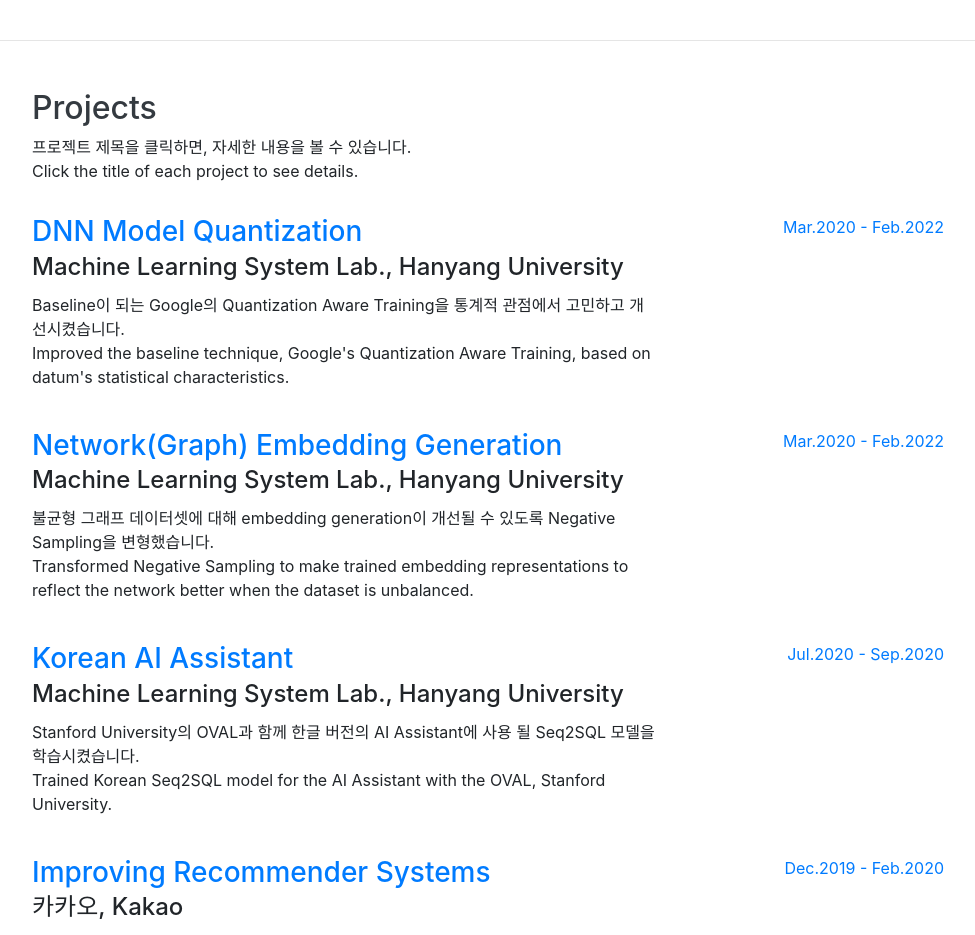
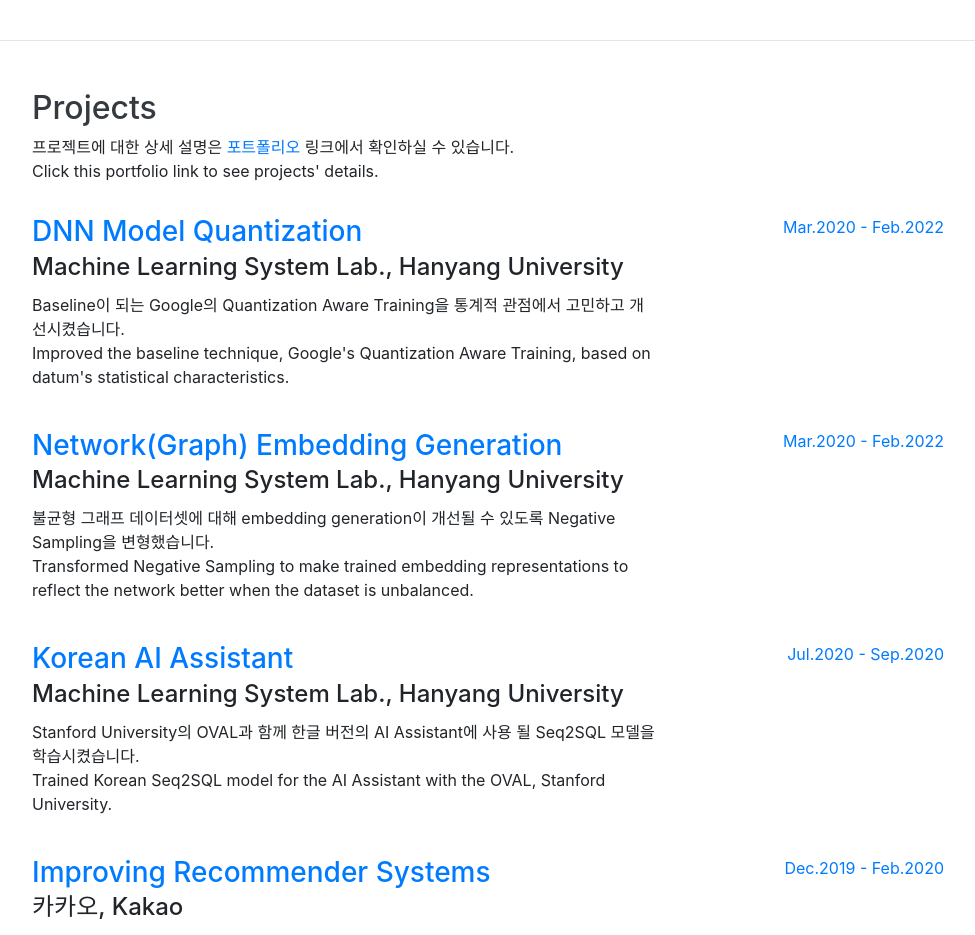
Before and after one commit to jarvis08/jarvis08.github.io, a website with bundled scripts: page index.html in a window 1280 px wide. Shown: the part 2460-3395 px from the top of the page, without its empty margins (288-1263 px from the left). Built offline with nearby package versions, Linux system fonts and the light colour scheme; a web font is replaced by a local one.

Commit message:
add portfolio

```diff
--- a/index.html
+++ b/index.html
@@ -213,8 +213,8 @@
     <section class="resume-section p-3 p-lg-5 d-flex align-items-center" id="projects">
       <div class="w-100">
         <h2>Projects</h2>
-        <p class="my-0">프로젝트 제목을 클릭하면, 자세한 내용을 볼 수 있습니다.</p>
-        <p class="pb-3">Click the title of each project to see details.</p>
+        <p class="my-0">프로젝트에 대한 상세 설명은 <a href="assets/portfolio.pdf" target="_blank">포트폴리오</a> 링크에서 확인하실 수 있습니다.</p>
+        <p class="pb-3">Click this portfolio link to see projects' details.</p>
 
         <div class="resume-item d-flex flex-column flex-md-row justify-content-between mb-4">
           <div class="resume-content mb-3">
```
Also changed, not shown: 1 other file.
